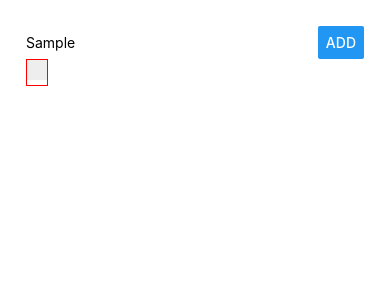
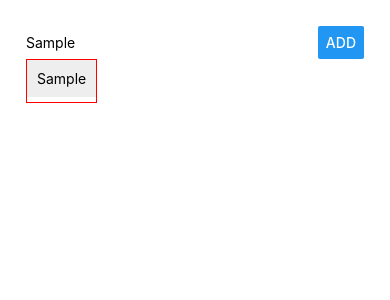
Before and after one commit to slavabez/udemy-react-native, a React Native app: screen / in a window 390 px wide. Both pictures are taken after typing "Sample" into the empty fields and a click on the button "ADD". Shown: the top 300 px of the page. Built offline with nearby package versions, Linux system fonts and the light colour scheme.

Commit message:
Finally got it to work

```diff
--- a/src/components/ListItem/ListItem.js
+++ b/src/components/ListItem/ListItem.js
@@ -5,7 +5,7 @@ import { View, Text, StyleSheet, TouchableNativeFeedback } from 'react-native';
 const ListItem = (props) => (
     <TouchableNativeFeedback onPress={props.handlePressedItem} >
         <View style={styles.listItem} >
-            <Text>{props.placeName.value}</Text>
+            <Text>{props.placeName}</Text>
         </View>
     </TouchableNativeFeedback>
 );
```
